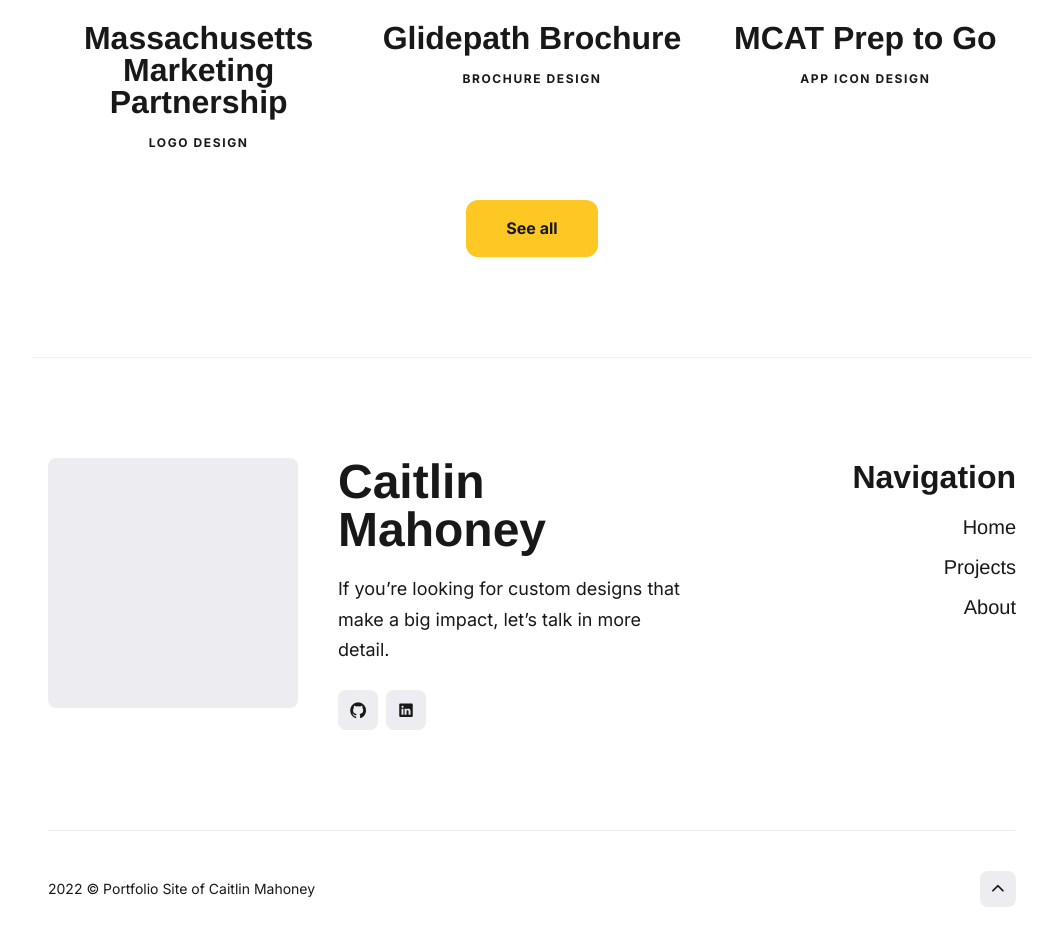
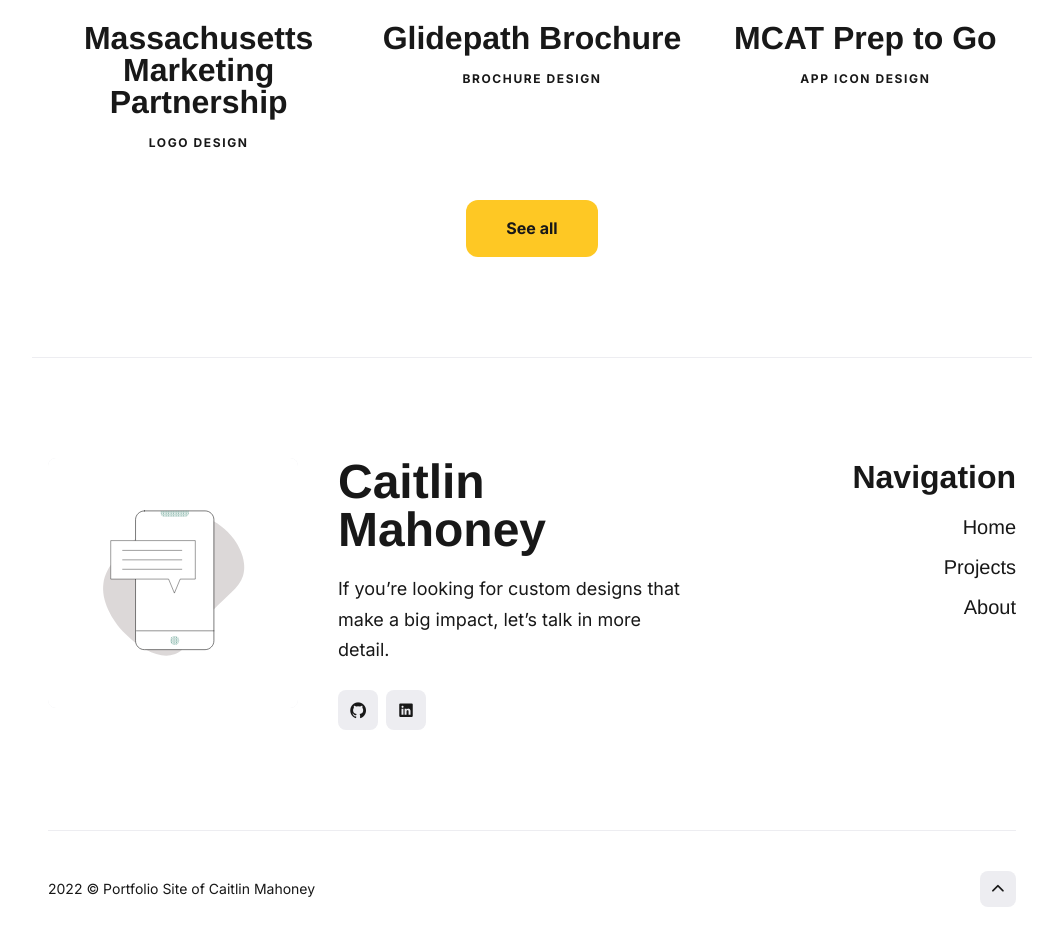
Before and after one commit to caitlinlmahoney/myportfolio, a Jekyll site: the page built from index.html, in a window 1280 px wide. Shown: the part 1643-2590 px from the top of the page, without its empty margins (108-1171 px from the left). Built offline with Jekyll 4.4.1, drawn with Linux system fonts in a browser that asks for light colours; nearby versions of some CDN libraries; some web fonts are replaced; the list of posts is cut into pages by our own code.

Commit message:
update paths

```diff
--- a/_data/settings.yml
+++ b/_data/settings.yml
@@ -25,7 +25,7 @@
 author:
   author__name: Caitlin Mahoney
   author__bio: If you’re looking for custom designs that make a big impact, let’s talk in more detail.
-  author__avatar: 'myportfolio/images/Contact_illustration.svg'
+  author__avatar: '/myportfolio/images/Contact_illustration.svg'
 
 social:
 - {icon: "ion-logo-github", link: "https://github.com/caitlinlmahoney"}
```
